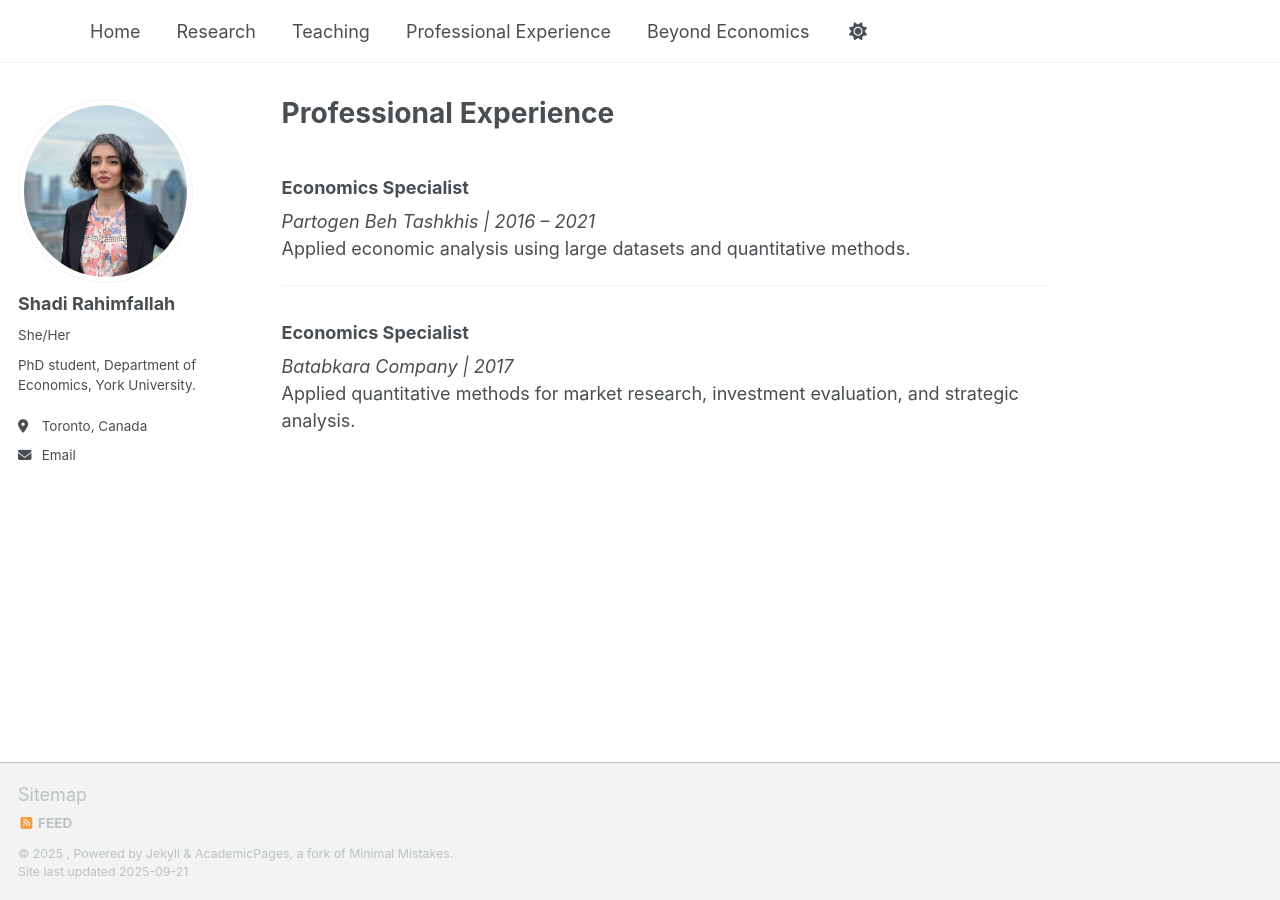
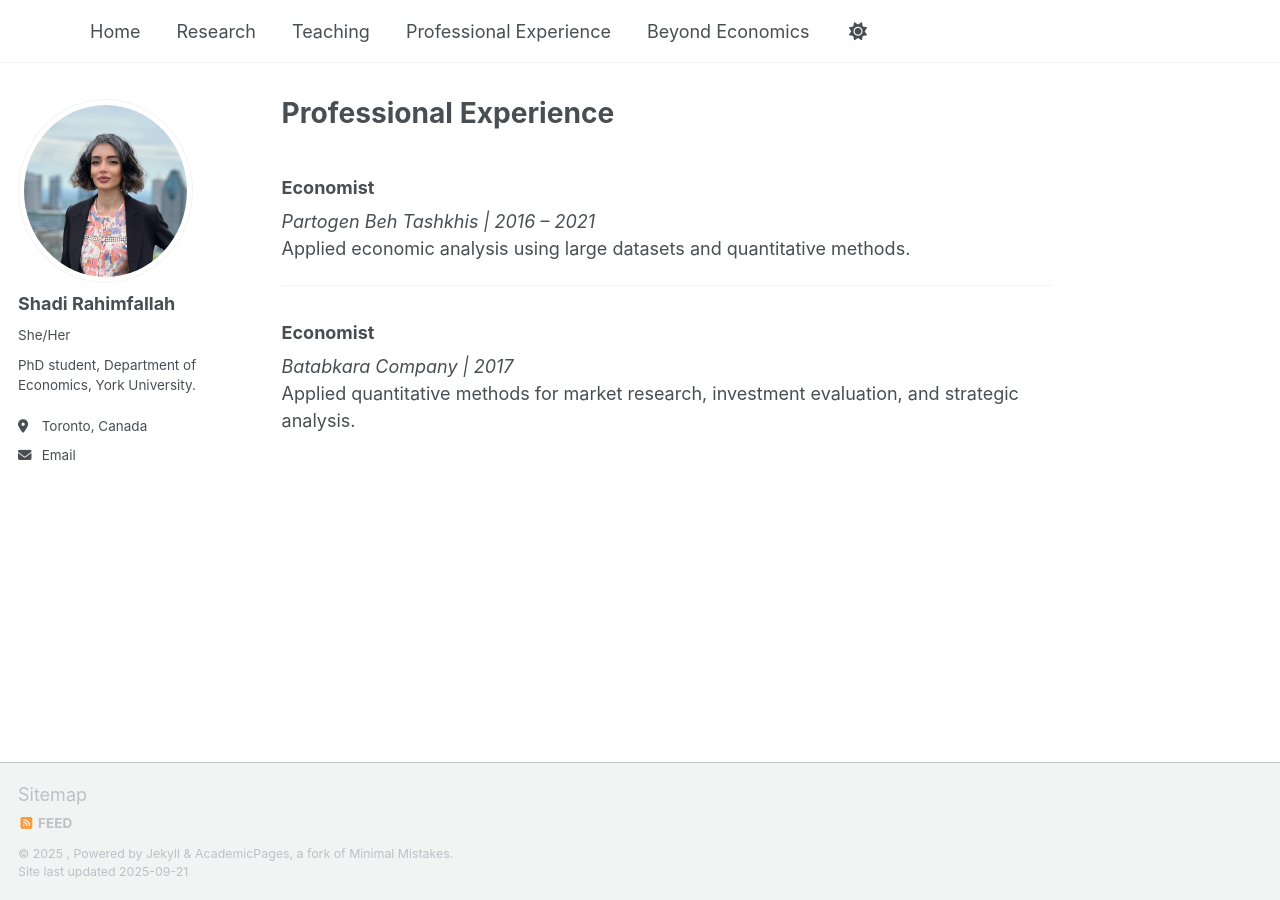
Before and after one commit to ShadiRahimfallah/ShadiRahimfallah.github.io, a Jekyll site: the page built from _pages/experience.md, in a window 1280 px wide. Built offline with Jekyll 4.4.1, drawn with Linux system fonts in a browser that asks for light colours; a script that is not in the unit is left out.

Commit message:
Update experience.md

```diff
--- a/_pages/experience.md
+++ b/_pages/experience.md
@@ -5,12 +5,12 @@ permalink: /experience/
 author_profile: true
 ---
 
-### Economics Specialist
+### Economist
 *Partogen Beh Tashkhis | 2016 – 2021*
 Applied economic analysis using large datasets and quantitative methods.
 
 ---
 
-### Economics Specialist
+### Economist
 *Batabkara Company | 2017*
 Applied quantitative methods for market research, investment evaluation, and strategic analysis.
```
